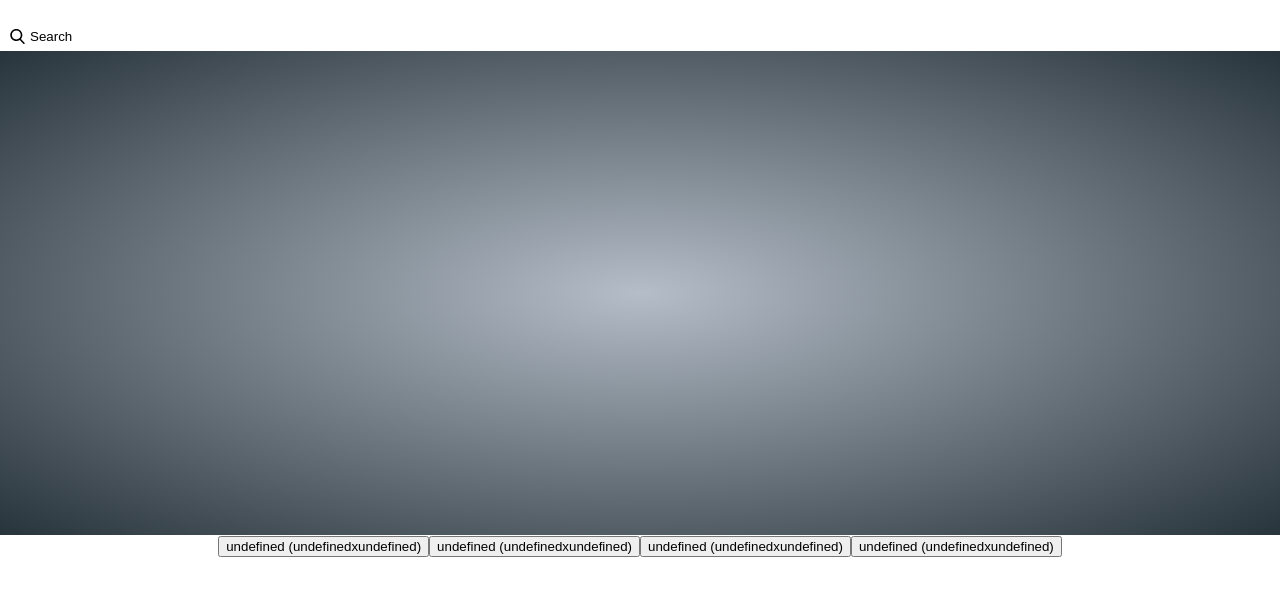
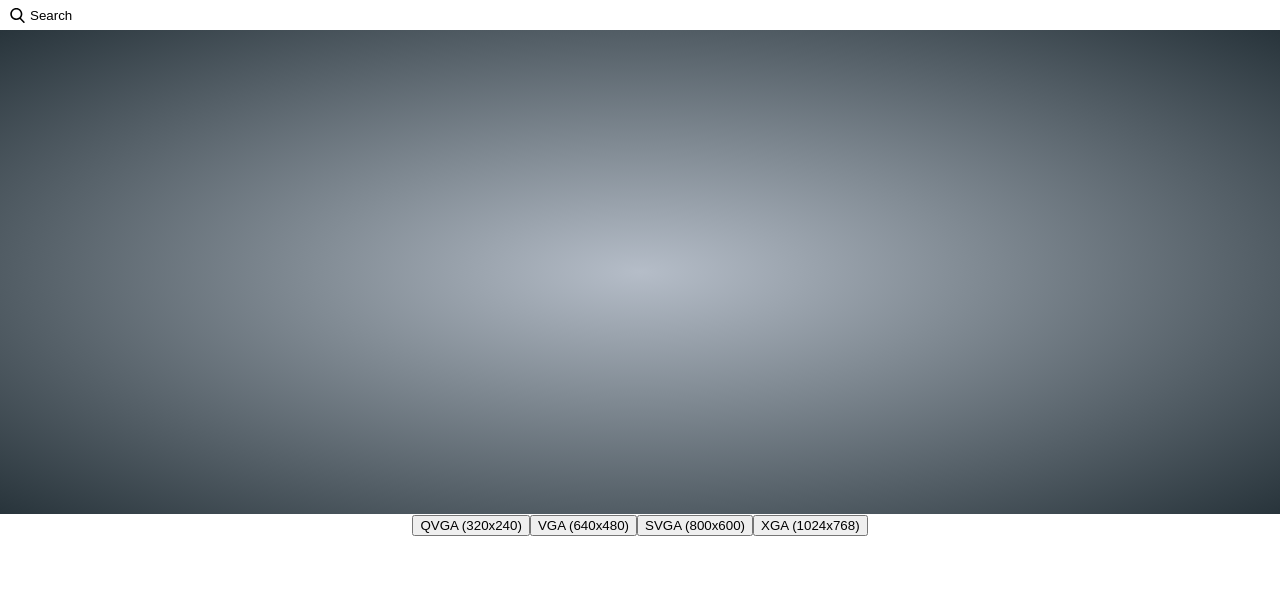
Before and after one commit to astigmatism/react-jsdos, a React (Create React App) app: page / in a window 1280 px wide. Shown: the top 596 px of the page. Built offline with nearby package versions, Linux system fonts and the light colour scheme; no server answers.

Commit message:
buttons working again

```diff
--- a/src/components/App/App.js
+++ b/src/components/App/App.js
@@ -18,7 +18,6 @@ class App extends React.Component {
 
     return (
       <div className="App">
-        <Header />
         <Search />
         <JsDos />
         <Tools />
--- a/src/components/JsDos/JsDos.js
+++ b/src/components/JsDos/JsDos.js
@@ -7,14 +7,14 @@ class JsDos extends React.Component {
         super(props)
         this.state = {
             cycles: 'max',
-            rootContentToExtract: null,
-            gameFolderContentToExtract: 'zakenh',
+            rootContentToExtract: 'samnmaxcd',
+            gameFolderContentToExtract: 'SAMNMAX.CD',
             commandInterface: null
         }
     }
 
     componentDidMount() {
-        //this.startDos()
+        this.startDos()
     }
 
     componentDidUpdate(prevProps, prevState, snapshot) {
--- a/src/components/Tools/ResolutionButton.js
+++ b/src/components/Tools/ResolutionButton.js
@@ -4,10 +4,6 @@ class ResolutionButton extends React.Component {
 
     constructor(props) {
         super(props)
-
-        const name = this.props.name
-        const width = this.props.width
-        const height = this.props.height
     }
 
     handleClick(e) {
@@ -17,7 +13,7 @@ class ResolutionButton extends React.Component {
     render() {
         return (
             <li>
-                <button onClick={this.handleClick}>{`${this.name} (${this.width}x${this.height})`}</button>
+                <button onClick={this.handleClick}>{`${this.props.name} (${this.props.width}x${this.props.height})`}</button>
             </li>
         )
     }
--- a/src/components/Tools/Tools.js
+++ b/src/components/Tools/Tools.js
@@ -8,6 +8,7 @@ class Tools extends React.Component {
     render() {
 
         const buttonComponents = ResolutionData.map(resolutionData =>
+
             <ResolutionButton
                 key={resolutionData.id}
                 name={resolutionData.name}
```
Also changed, not shown: 1 other file (tests, documents, lock files or other folders).
